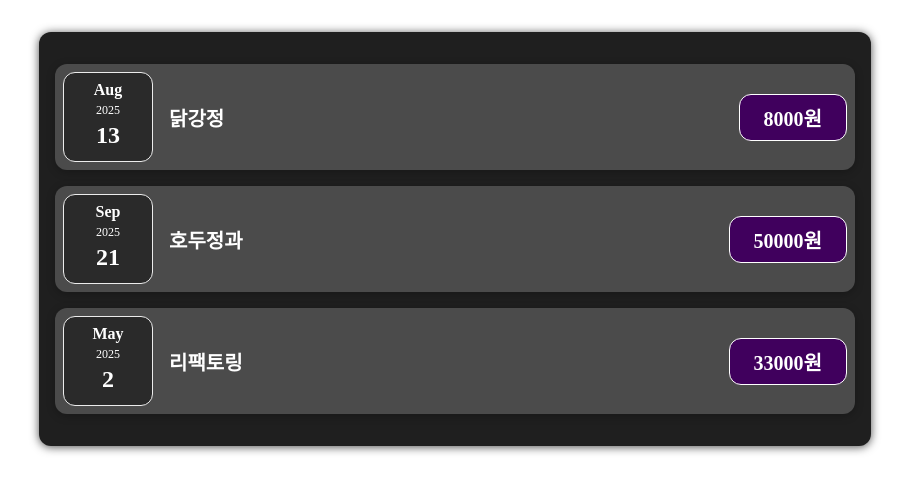
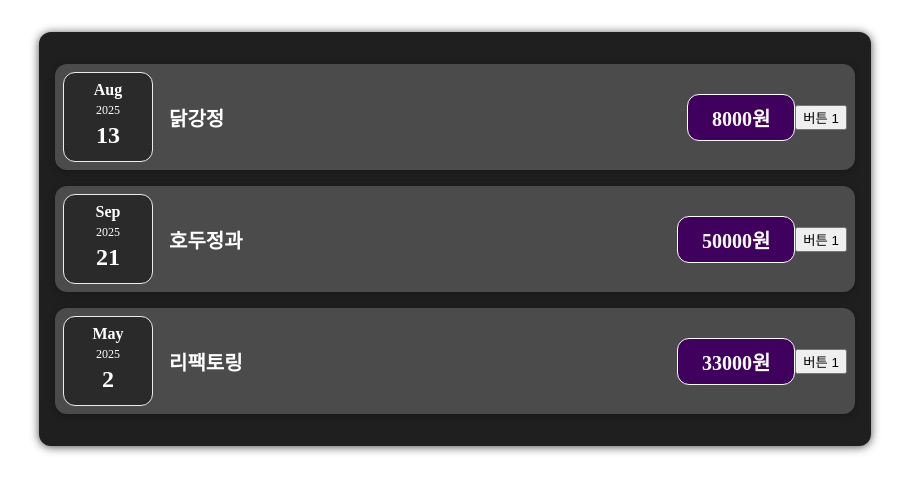
Before and after one commit to rhehdgus8831/react-study202508, a React (Vite) app: page / in a window 1280 px wide. Shown: the top 492 px of the page, without its empty margins (185-1094 px from the left). Built offline with nearby package versions, Linux system fonts and the light colour scheme.

Commit message:
2-1-1. 이벤트 바인딩

```diff
--- a/src/components/expenses/ExpenseItem.jsx
+++ b/src/components/expenses/ExpenseItem.jsx
@@ -4,19 +4,27 @@ import ExpenseDate from './ExpenseDate.jsx';
 
 const ExpenseItem = ({expense}) => {
 
-    // console.log(props);
+    const {title, price, date} = expense;
 
-    const {title,price,date} = expense;
+    // 이벤트 핸들러
+    const clickHandler = e => {
+        alert(`click!`)
+    }
+
 
     return (
-        <div className='expense-item'>
+        <div className="expense-item">
 
-           <ExpenseDate expenseDate={date}/>
+            <ExpenseDate expenseDate={date}/>
 
-            <div className='expense-item__description'>
+            <div className="expense-item__description">
                 <h2>{title}</h2>
-                <div className='expense-item__price'>{price}원</div>
+                <div className="expense-item__price">{price}원</div>
             </div>
+
+            <button id="btn1" onClick={clickHandler}>버튼 1</button>
+
+
         </div>
     );
 };
```
